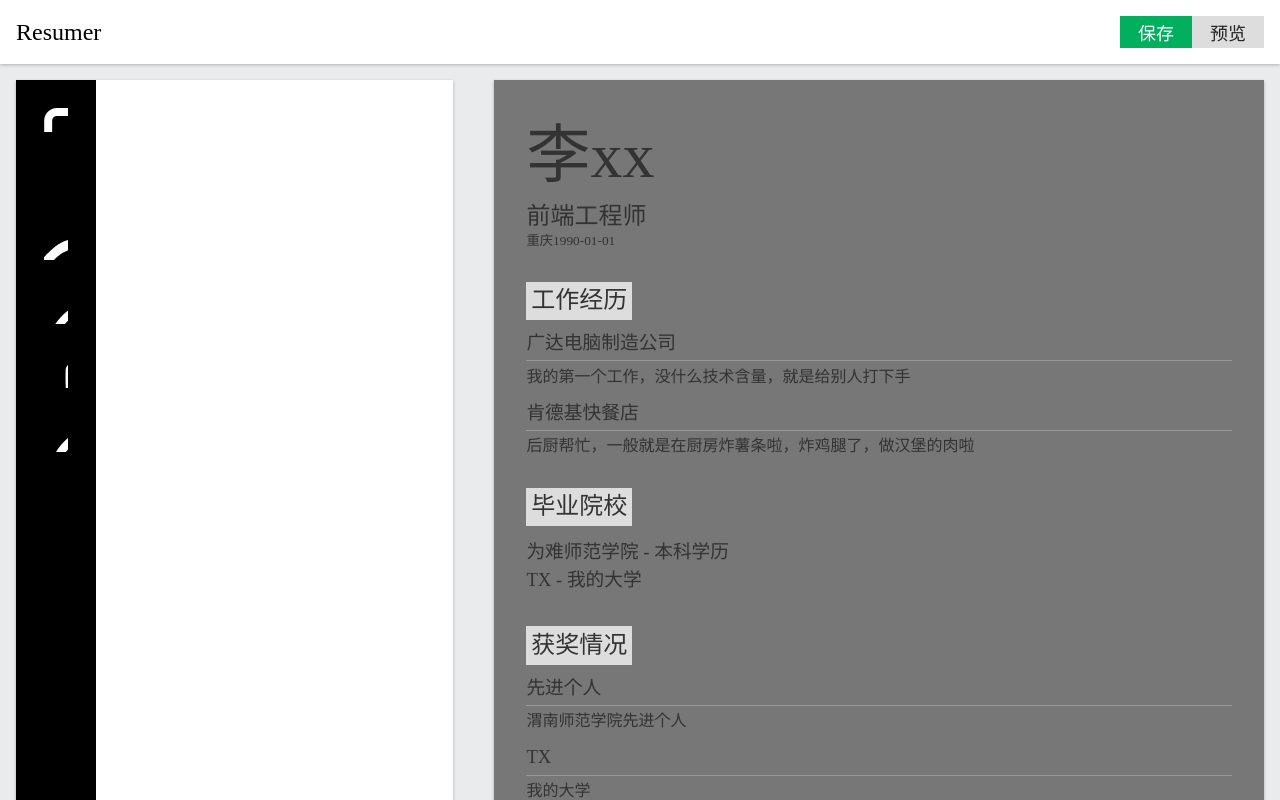
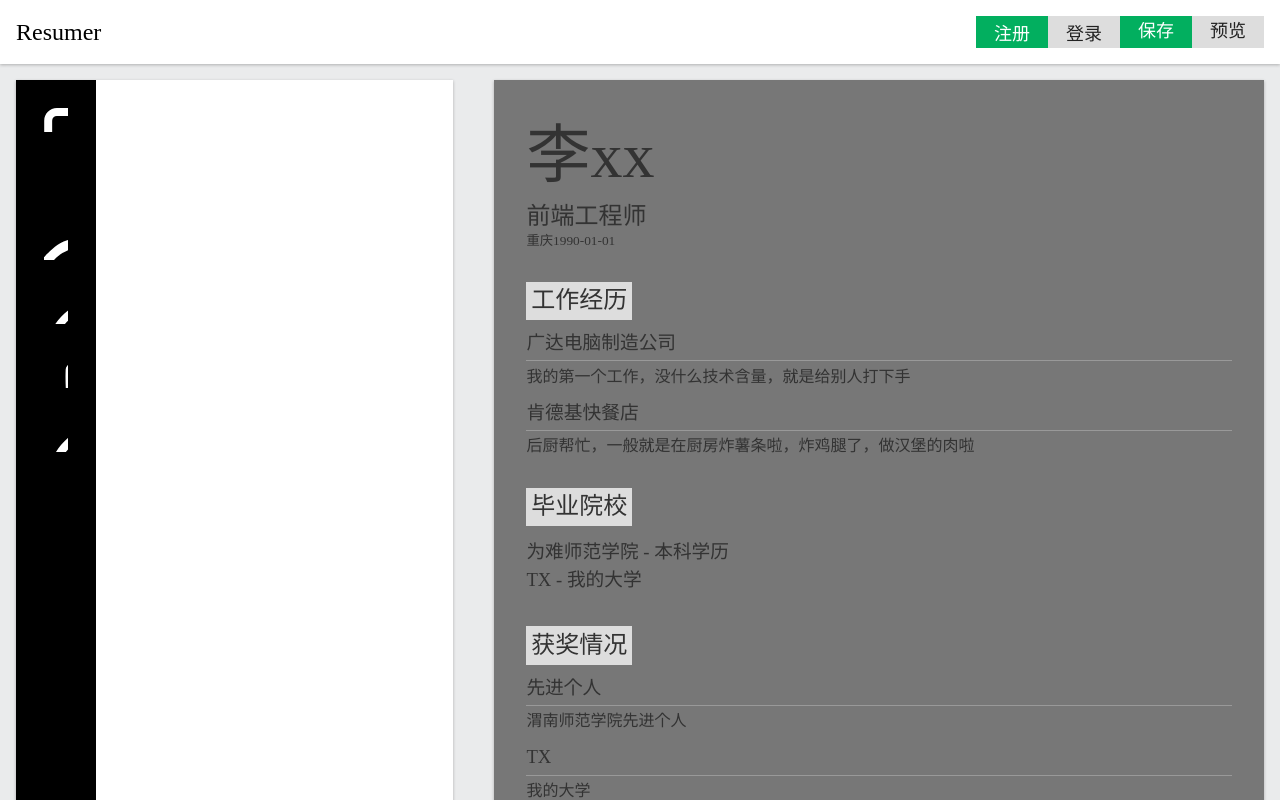
Before and after one commit to AleenL/myresumer, a Vue app: page / in a window 1280 px wide. Shown: the top 800 px of the page. Built offline with nearby package versions, Linux system fonts and the light colour scheme.

Commit message:
增加注册和登录

```diff
--- a/src/App.vue
+++ b/src/App.vue
@@ -1,4 +1,5 @@
 <template>
+  <div>
     <div class=page>
       <header>
         <Topbar/>
@@ -7,6 +8,7 @@
         <ResumeEditor/>
         <ResumePreview/>
       </main>
+    </div>
   </div>
 </template>
 
--- /dev/null
+++ b/src/components/MyDialog.vue
@@ -0,0 +1,40 @@
+<template>
+	<div class='wrapper' v-show='visible'>
+		<div class='dialog'>
+			<header>{{title}}
+				<span class='close' @click='close'>X</span>
+			</header>
+			<main>
+				<slot></slot>
+			</main>
+		</div>
+	</div>
+</template>
+
+
+<script>
+export default {
+	name: 'MyDialog',
+	props: ['title','visible'],
+	methods: {
+		close(){
+			this.$emit('close')
+		}
+	}
+}
+</script>
+
+<style scoped lang='scss'>
+	.wrapper{
+		position: fixed;
+		background: hsla(0,0%,0%,.25);
+		top: 0;left: 0;bottom: 0;right: 0;margin: 0;
+		display: flex;align-items: center;
+		justify-content: center;
+	}
+	.dialog{
+		background: white;min-height: 4em;min-width: 10em;
+		> header{padding: 16px;display: flex;justify-content: space-between;}
+		> main{padding: 16px;}
+	}
+</style>
--- a/src/components/Topbar.vue
+++ b/src/components/Topbar.vue
@@ -3,16 +3,30 @@
 		<div class="wrapper">
 			<span class="logo">Resumer</span>
 			<div class='actions'>
-				<button class='primary'>保存</button>
-				<button>预览</button>
+				<a class='button primary' href="#" @click.prevent='signUpDiaVisible = true'>注册</a>
+				<MyDialog title='注册' :visible='signUpDialogVisible' @close='signUpDialogVisible = false'>
+					我就是 slot 内容
+				</MyDialog>
+				<a class='button' href="#">登录</a>
+				<button class='button primary'>保存</button>
+				<button class='button'>预览</button>
 			</div>
 		</div>
 	</div>
 </template>
 
 <script>
+import MyDialog from './MyDialog'
 export default {
-	name: "Topbar"
+	name: "Topbar",
+	data(){
+		return {
+			signUpDialogVisible: false
+		}
+	},
+	components: {
+		MyDialog
+	}
 }
 </script>
 
@@ -38,7 +52,7 @@ export default {
 			color: #000;
 		}
 	}
-	button{
+	.button{
 		width: 72px;
 		height: 32px;
 		border: none;
@@ -46,6 +60,11 @@ export default {
 		font-size: 18px;
 		background: #ddd;
 		color: #222;
+		text-decoration: none;
+		display: inline-flex;
+		justify-content: center;
+		align-content: center;
+		vertical-align: middle;
 		&:hover{
 			box-shadow: 1px 1px 1px hsla(0,0,0,.5)
 		}
@@ -54,4 +73,7 @@ export default {
 			color: white;
 		}
 	}
+	.actions > a{
+		line-height: 2
+	}
 </style>
```
Lines whose indentation alone changed are shown as unchanged.
